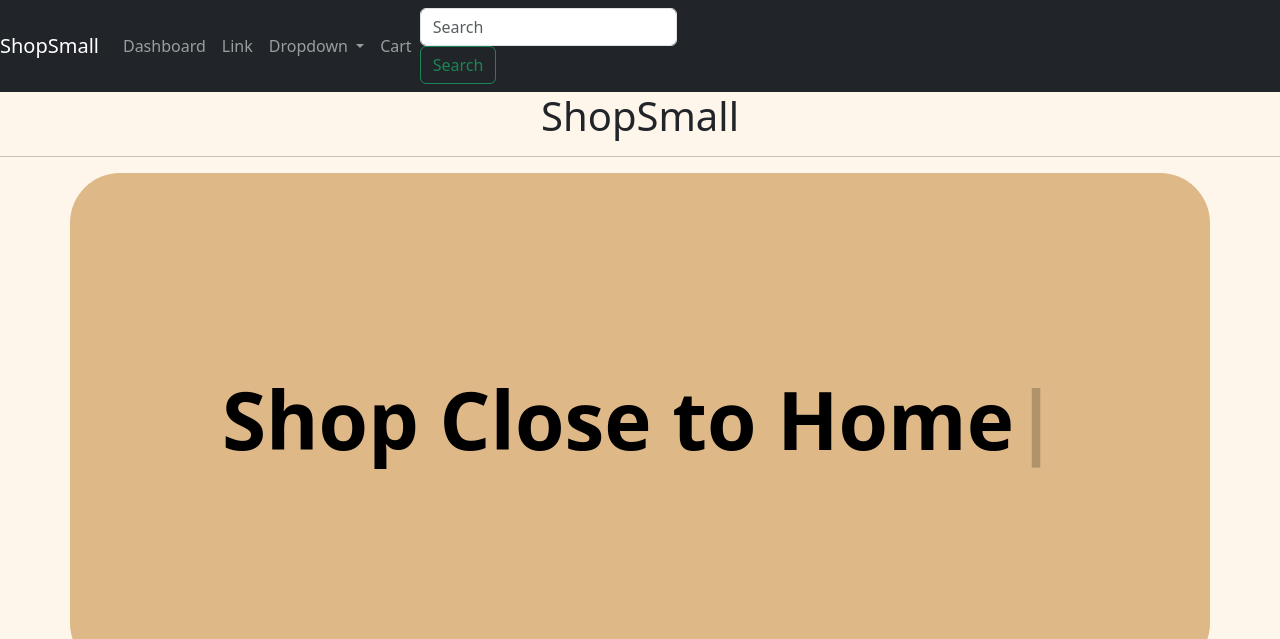
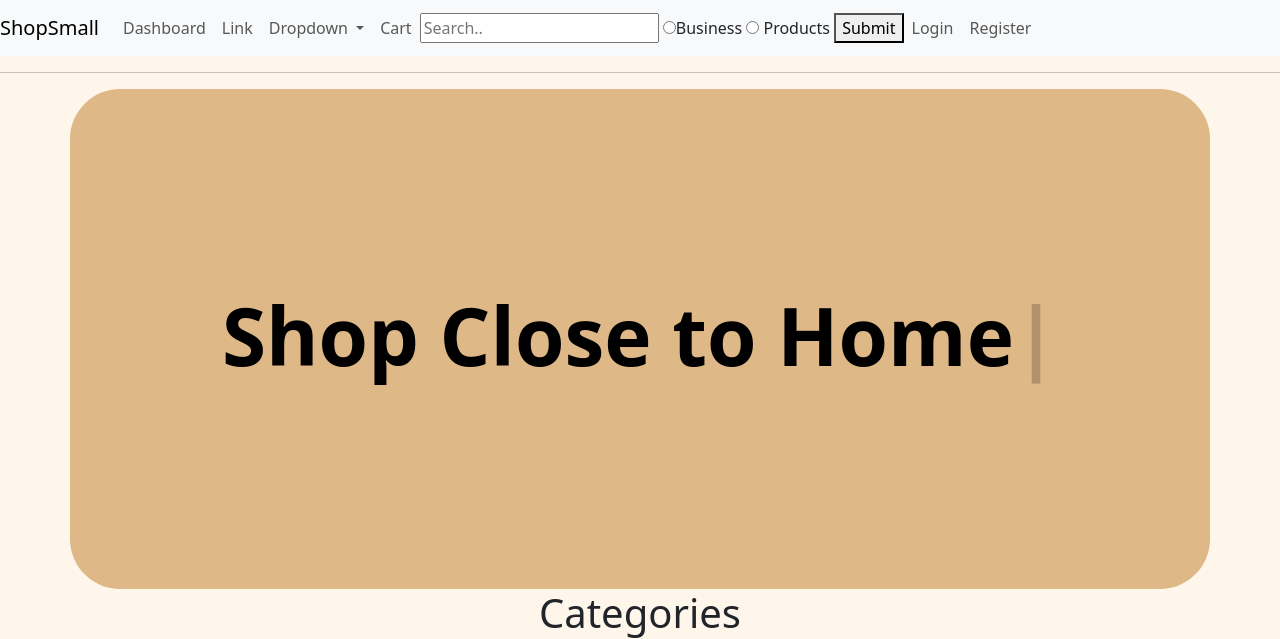
Before and after one commit to KunalPradhan1/ShopSmall, a Django app: template shopsmall/shop/templates/shopComponents/home.html in a window 1280 px wide. Shown: the top 639 px of the page. Run offline with Django 5.2, Linux system fonts and the light colour scheme; the template is opened without the code that fills it, so the values that code supplies are empty; some libraries are stand-ins or nearby versions.

Commit message:
temp front end complete i think
this has temp front end need to merge to main

```diff
--- a/shopsmall/shop/templates/shopComponents/home.html
+++ b/shopsmall/shop/templates/shopComponents/home.html
@@ -18,9 +18,7 @@
     {% include 'shopComponents/navbar.html' %}
 
 
-    {%block content %}
-    <h1 style="text-align: center;">ShopSmall</h1>
-    {%endblock content %}
+
 
     <hr>
     <div class = "container" style="height: 500px;">
--- a/shopsmall/shop/templates/shopComponents/navbar.html
+++ b/shopsmall/shop/templates/shopComponents/navbar.html
@@ -1,4 +1,4 @@
-<nav class="navbar navbar-expand-lg navbar-dark bg-dark">
+<nav class="navbar navbar-expand-lg navbar-light bg-light">
     <a class="navbar-brand" href="/">ShopSmall</a>
     <button class="navbar-toggler" type="button" data-toggle="collapse" data-target="#navbarSupportedContent" aria-controls="navbarSupportedContent" aria-expanded="false" aria-label="Toggle navigation">
       <span class="navbar-toggler-icon"></span>
@@ -30,11 +30,24 @@
         </li>
         </ul>
       </ul>
-      <form class="form-inline my-2 my-lg-0">
-        <input class="form-control mr-sm-2" type="search" placeholder="Search" aria-label="Search">
-        <a class="nav-link" href="/search">
-          <button class="btn btn-outline-success my-2 my-sm-0" type="submit">Search</button>
-        </a>
+      <form action="/search" method="GET">
+        <input type="text" placeholder="Search.." name="search">
+        <input type="radio" id="business" name="SearchForm" value="Business">Business
+        <input type="radio" id="products" name="SearchForm" value="Products"> Products
+        <button type="submit">Submit</button>
       </form>
+      <ul class="navbar-nav ml-auto">
+        <li class="nav-item">
+          <a class="nav-link" href="/login">Login</a>
+        </li>
+        <li class="nav-item">
+          <a class="nav-link" href="/register">Register</a>
+        </li>
+        {% if user.is_authenticated %}
+    <li class="nav-item">
+        <a class="nav-link" href="/cart">Cart</a>
+    </li>
+      {% endif %}
+      </ul>
     </div>
   </nav>
--- a/shopsmall/shop/urls.py
+++ b/shopsmall/shop/urls.py
@@ -3,13 +3,9 @@ from . import views
 
 urlpatterns = [
     path("", views.home, name="home"),
-<<<<<<< Updated upstream
-    path("dashboard/", views.dashboard, name ="dashboard")
-=======
     path("dashboard/", views.dashboard, name ="dashboard"),
     path("login/", views.login_user, name = "login"),
     path("business/", views.business, name = "business"),
     path("cart/", views.cart, name = "cart"),
     path("search/", views.search, name = "search"),
->>>>>>> Stashed changes
 ]
```
Also changed, not shown: shopsmall/shop/models.py (+0 -11 lines), shopsmall/shop/templates/members/search.html (+45 -6 lines), shopsmall/shop/views.py (+4 -8 lines).
